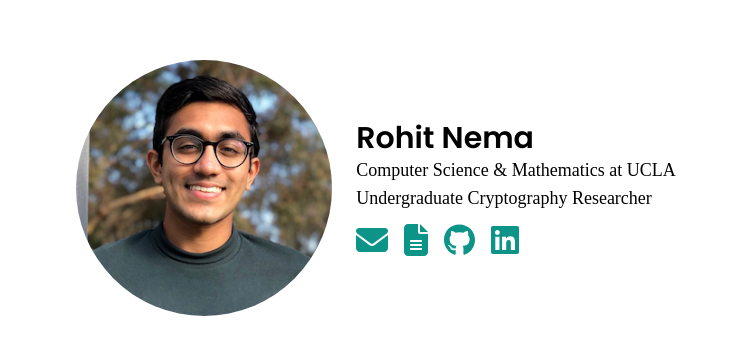
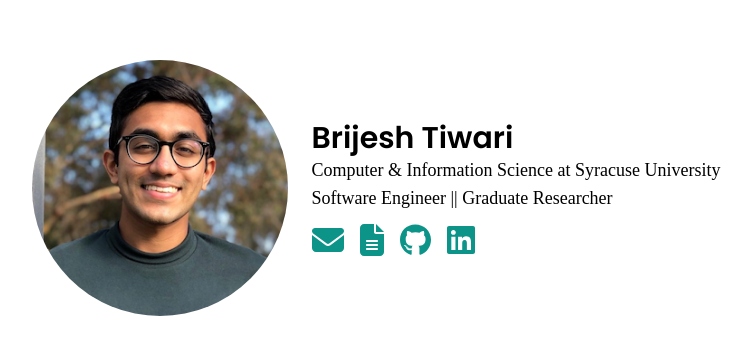
Before and after one commit to Brijmccsh/Portfolio, a Next.js app: page / in a window 1280 px wide. Shown: the part 212-566 px from the top of the page, without its empty margins (252-1002 px from the left). Built offline with nearby package versions, Linux system fonts and the light colour scheme; a web font is replaced by a local one.

Commit message:
Update index.js

```diff
--- a/pages/index.js
+++ b/pages/index.js
@@ -16,17 +16,17 @@ const Home = () => {
         <img className="mx-auto w-64 h-64 rounded-full" src="/images/profile.png" /> {/* image */}
         <div className="my-auto p-6 text-lg">
           <div className="font-display font-semibold text-3xl">
-          Rohit Nema
+          Brijesh Tiwari
           </div>
           <div>
-            Computer Science & Mathematics at UCLA
+            Computer & Information Science at Syracuse University
           </div>
           <div>
-            Undergraduate Cryptography Researcher
+            Software Engineer || Graduate Researcher
           </div>
           <div className="space-x-4 mt-3" style={{fontSize: 32}}>
             <button className="text-teal-600 hover:text-teal-700 dark:text-teal-400 dark:hover:text-teal-500">
-              <a href="mailto:rohit@rohitnema.me">
+              <a href="mailto:brtiwari@syr.edu">
                 <FontAwesomeIcon
                   icon={faEnvelope}
                 />
@@ -40,14 +40,14 @@ const Home = () => {
               </a>
             </button>
             <button className="text-teal-600 hover:text-teal-700 dark:text-teal-400 dark:hover:text-teal-500">
-              <a target="_blank" href="https://github.com/entrohpy/">
+              <a target="_blank" href="https://github.com/Brijmccsh/">
                 <FontAwesomeIcon
                   icon={faGithub}
                 />
               </a>
             </button>
             <button className="text-teal-600 hover:text-teal-700 dark:text-teal-400 dark:hover:text-teal-500">
-              <a target="_blank" href="https://linkedin.com/in/rohit-nema/">
+              <a target="_blank" href="https://linkedin.com/in/brijmccsh/">
                 <FontAwesomeIcon
                   icon={faLinkedin}
                 />
```
